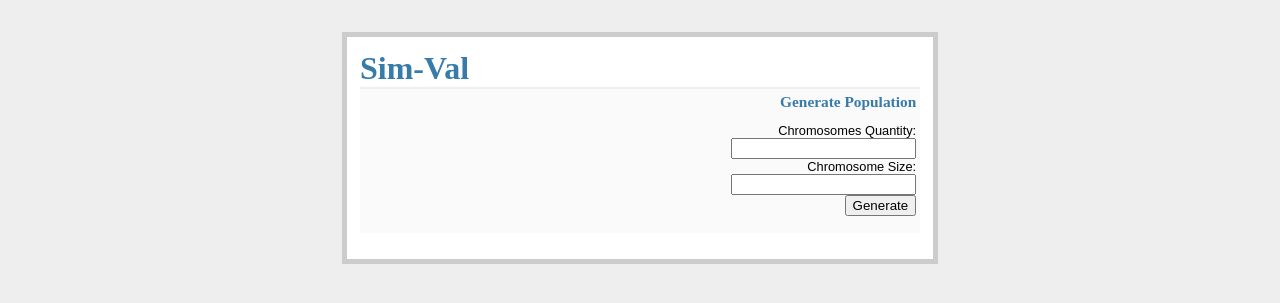
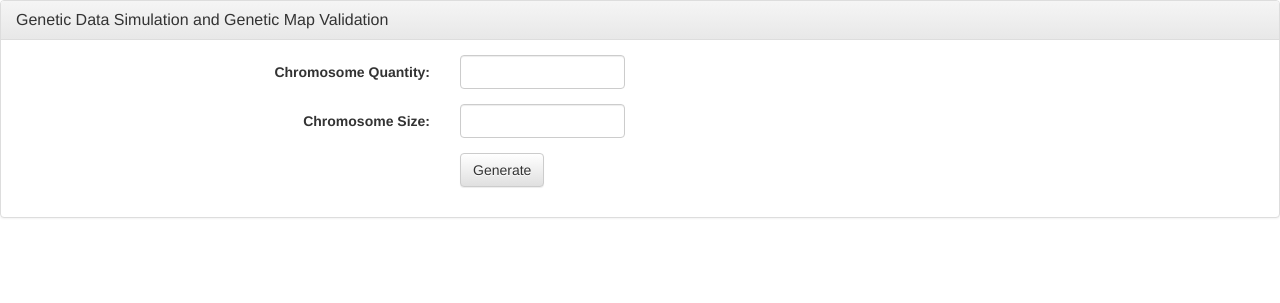
Before and after one commit to mayalces/simval, a Flask app: page / in a window 1280 px wide. Shown: the top 303 px of the page. Run offline with Flask 2, Linux system fonts and the light colour scheme; some libraries are stand-ins or nearby versions.

Commit message:
With Styles Again

```diff
--- a/app.py
+++ b/app.py
@@ -11,7 +11,7 @@ app.config.update(
 
 # controllers
 @app.route("/")
-def hello():
+def index():
 	error = None
 	return render_template('index.html', error=error)
 
--- a/static/style.css
+++ b/static/style.css
@@ -9,6 +9,6 @@ h2 				{ font-size: 1.2em; }
 .entries li h2 	{ margin-left: -1em; }
 .add-entry 		{ font-size: 0.9em; border-bottom: 1px solid #ccc; }
 .add-entry dl 	{ font-weight: bold; }
-.metanav		{ text-align: right; font-size: 0.8em; padding: 0.3em;margin-bottom: 1em; background: #fafafa; }
+.metanav		{ text-align: left; font-size: 0.8em; padding: 0.3em;margin-bottom: 1em; background: #fafafa; }
 .flash 			{ background: #cee5F5; padding: 0.5em;border: 1px solid #aacbe2; }
 .error 			{ background: #f0d6d6; padding: 0.5em; }
--- a/templates/index.html
+++ b/templates/index.html
@@ -1,13 +1,71 @@
 {% extends "layout.html" %}
 {% block body %}
-<h2>Generate Population</h2>
-<form action="{{ url_for('hello') }}" method=post>
-<dl>
-<dt>Chromosomes Quantity:
-<dd><input type=text name=quantity>
-<dt>Chromosome Size:
-<dd><input type=text name=size>
-<dd><input type=submit value=Generate>
-</dl>
-</form>
+
+<div class="container">
+	<div class="row clearfix">
+		<div class="col-md-12 column">
+			<form class="form-horizontal" role="form">
+				<div class="form-group">
+					 <label for="quantity" class="col-sm-4 control-label">Chromosome Quantity:</label>
+					<div class="col-sm-2">
+						<input type="text" class="form-control" id="quantity_id" />
+					</div>
+				</div>
+				<div class="form-group">
+					 <label for="size" class="col-sm-4 control-label">Chromosome Size:</label>
+					<div class="col-sm-2">
+						<input type="text" class="form-control" id="size_id" />
+					</div>
+				</div>
+
+				<div class="form-group">
+					<div class="col-sm-offset-4 col-sm-2">
+						 <button type="submit" class="btn btn-default">Generate</button>
+					</div>
+				</div>
+			</form>
+		</div>
+	</div>
+</div>
+
+
+
+
+<!--
+	<div class="col-lg-5 col-offset-6 centered">
+		<div class="well well-lg">
+			<form action="{{ url_for('index') }}" class="form-inline" role="form" method=post>
+				<fieldset>
+					<legend>Generate Population</legend>
+						<div class="form-group">
+							<div class="row">
+								<div class="col-xs-4">
+									<label class="class_type" for="quantity">Chromosome Quantity:</label>
+								</div>
+								<div class="col-xs-2">
+									<input id="quantity_id" name="quantity" type="text" placeholder="4" class="form-control input-sm">
+								</div>
+							</div>
+						</div>
+
+						<!-- Text input
+						<div class="form-group">
+							<div class="row">
+								<div class="col-xs-4">
+									<label class="class_type" for="size">Chromosome Size:</label>
+								</div>
+								<div class="col-xs-2">
+									<input id="size_id" name="size" type="text" placeholder="2500" class="form-control input-sm">
+								</div>
+							</div>
+						</div>
+
+						<div class="control-group">
+							<button id="generate_id" name="generate" type="submit" class="btn btn-default">Generate</button>
+						</div>
+
+				</fieldset>
+			</form>
+		</div>
+	</div>  -->
 {% endblock %}
--- a/templates/layout.html
+++ b/templates/layout.html
@@ -1,8 +1,25 @@
 <!doctype html>
+<head>
+<!-- Latest compiled and minified CSS -->
+<link rel="stylesheet" href="//netdna.bootstrapcdn.com/bootstrap/3.1.1/css/bootstrap.min.css">
+
+<!-- Optional theme -->
+<link rel="stylesheet" href="//netdna.bootstrapcdn.com/bootstrap/3.1.1/css/bootstrap-theme.min.css">
+
+<!-- Latest compiled and minified JavaScript -->
+<script src="//netdna.bootstrapcdn.com/bootstrap/3.1.1/js/bootstrap.min.js"></script>
 <title>SIM-VAL</title>
-<link rel=stylesheet type=text/css href="{{ url_for('static', filename='style.css') }}">
-<div class=page>
-<h1>Sim-Val</h1>
-<div class=metanav>
-{% block body %}{% endblock %}
-</div>
+<!--<link rel=stylesheet type=text/css href="{{ url_for('static', filename='style.css') }}"> -->
+</head>
+<body>
+	<div class="panel panel-default">
+		<div class="panel-heading">
+			<h3 class="panel-title">Genetic Data Simulation and Genetic Map Validation</h3>
+		</div>
+
+		<div class="panel-body">
+		{% block body %}{% endblock %}
+		</div>
+	</div>
+</body>
+</html>
```
